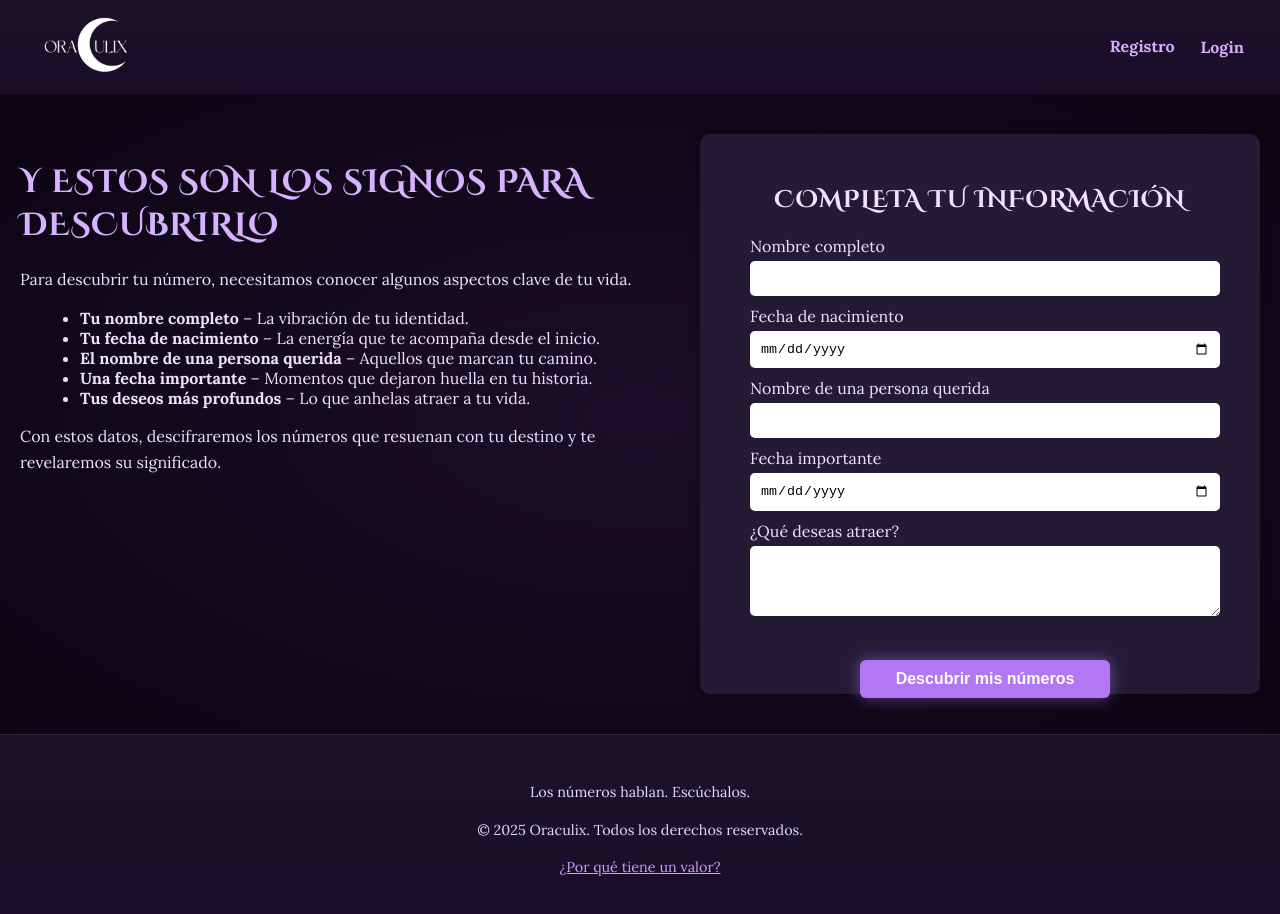
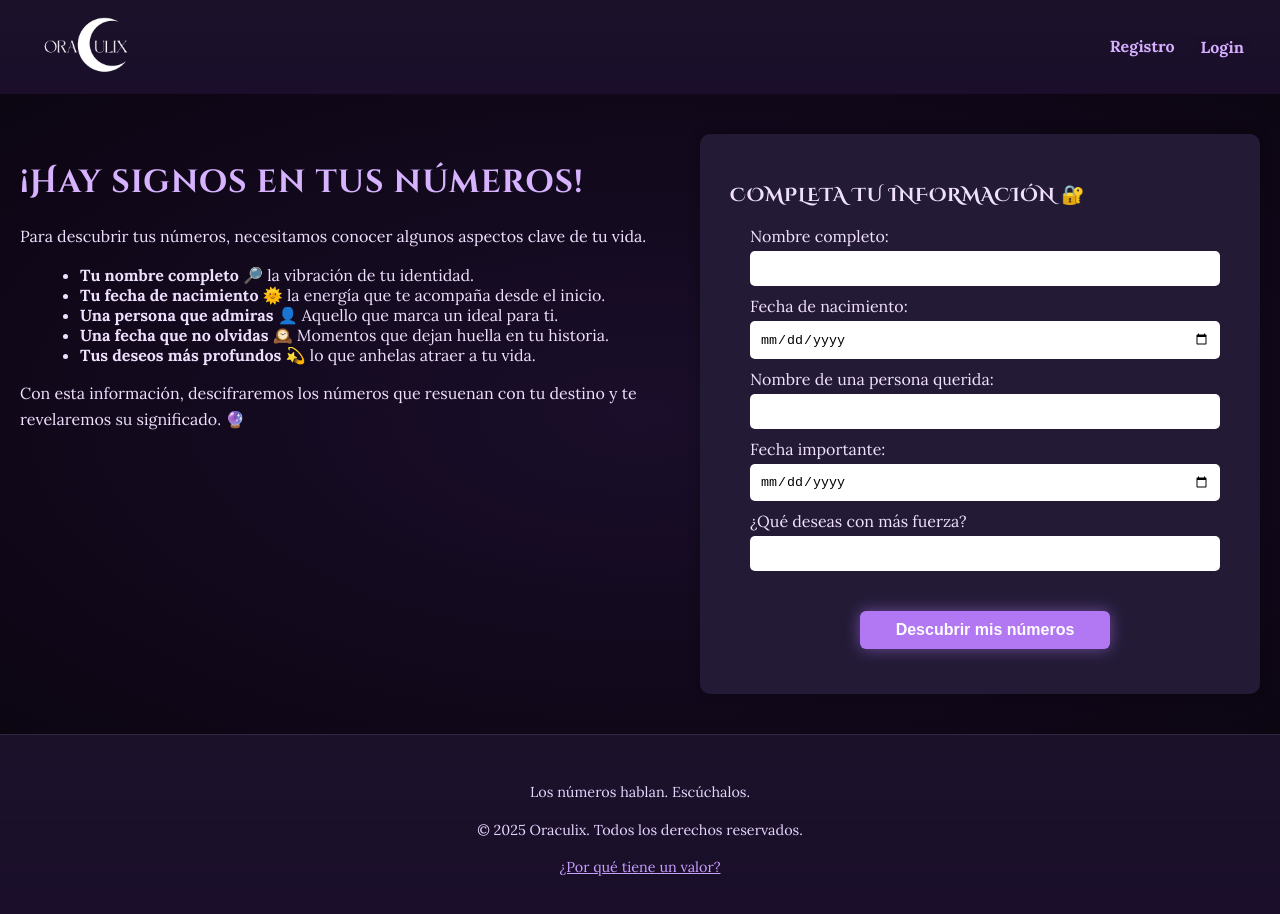
Before and after one commit to HectorAmpuero/oraculix, a React (Vite) app in the folder frontend/: page /formulario in a window 1280 px wide. Shown: the top 914 px of the page. Built offline with nearby package versions, Linux system fonts and the light colour scheme.

Commit message:
cambios json lectura

```diff
--- a/frontend/src/pages/Formulario.jsx
+++ b/frontend/src/pages/Formulario.jsx
@@ -4,14 +4,17 @@ import "../assets/styles.css";
 
 const Formulario = () => {
   const navigate = useNavigate();
-
   const [formData, setFormData] = useState({
     nombre: "",
     nacimiento: "",
-    personaQuerida: "",
+    personaObjetiva: "",
     fechaImportante: "",
-    deseos: "",
+    deseos: ""
   });
+
+  const handleChange = (e) => {
+    setFormData({ ...formData, [e.target.name]: e.target.value });
+  };
 
   const generarNumerosUnicos = (cantidad, max) => {
     const numeros = new Set();
@@ -20,10 +23,6 @@ const Formulario = () => {
       numeros.add(num);
     }
     return Array.from(numeros);
-  };
-
-  const handleChange = (e) => {
-    setFormData({ ...formData, [e.target.name]: e.target.value });
   };
 
   const handleSubmit = async (e) => {
@@ -39,8 +38,10 @@ const Formulario = () => {
     };
 
     try {
-      // Guardar los datos en localStorage (temporal)
-      localStorage.setItem("lecturaFormulario", JSON.stringify(payload));
+      // Guardar en localStorage (temporal)
+      localStorage.setItem("lecturaNumerologica", JSON.stringify(payload));
+      localStorage.setItem("resultadoNumerologico", JSON.stringify(numerosPrincipales));
+      localStorage.setItem("interpretacionNumerologica", "Querido Héctor, cada uno de estos números vibra con tu energía personal.");
 
       // Crear preferencia de Mercado Pago
       const response = await fetch("http://localhost:3001/api/pago/crear-preferencia", {
@@ -50,7 +51,7 @@ const Formulario = () => {
       const data = await response.json();
 
       if (data.id) {
-        // Redirigir al Checkout Pro de Mercado Pago
+        // Redirigir al Checkout de Mercado Pago
         window.location.href = `https://www.mercadopago.cl/checkout/v1/redirect?pref_id=${data.id}`;
       } else {
         alert("Hubo un error al generar el enlace de pago.");
@@ -64,35 +65,65 @@ const Formulario = () => {
   return (
     <div className="formulario-container">
       <div className="info-signos">
-        <h2>Y ESTOS SON LOS SIGNOS PARA DESCUBRIRLO</h2>
-        <p>Para descubrir tu número, necesitamos conocer algunos aspectos clave de tu vida.</p>
+        <h2>¡Hay signos en tus números!</h2>
+        <p>Para descubrir tus números, necesitamos conocer algunos aspectos clave de tu vida.</p>
         <ul>
-          <li><strong>Tu nombre completo</strong> – La vibración de tu identidad.</li>
-          <li><strong>Tu fecha de nacimiento</strong> – La energía que te acompaña desde el inicio.</li>
-          <li><strong>El nombre de una persona querida</strong> – Aquellos que marcan tu camino.</li>
-          <li><strong>Una fecha importante</strong> – Momentos que dejaron huella en tu historia.</li>
-          <li><strong>Tus deseos más profundos</strong> – Lo que anhelas atraer a tu vida.</li>
+          <li><strong>Tu nombre completo</strong> 🔎 la vibración de tu identidad.</li>
+          <li><strong>Tu fecha de nacimiento</strong> 🌞 la energía que te acompaña desde el inicio.</li>
+          <li><strong>Una persona que admiras</strong> 👤 Aquello que marca un ideal para ti.</li>
+          <li><strong>Una fecha que no olvidas</strong> 🕰️ Momentos que dejan huella en tu historia.</li>
+          <li><strong>Tus deseos más profundos</strong> 💫 lo que anhelas atraer a tu vida.</li>
         </ul>
-        <p>Con estos datos, descifraremos los números que resuenan con tu destino y te revelaremos su significado.</p>
+        <p>Con esta información, descifraremos los números que resuenan con tu destino y te revelaremos su significado. 🔮</p>
       </div>
 
       <form onSubmit={handleSubmit} className="formulario-box">
-        <h2>COMPLETA TU INFORMACIÓN</h2>
+        <h3>COMPLETA TU INFORMACIÓN 🔐</h3>
 
-        <label>Nombre completo</label>
-        <input type="text" name="nombre" value={formData.nombre} onChange={handleChange} required />
+        <label>Nombre completo:</label>
+        <input
+          type="text"
+          name="nombre"
+          value={formData.nombre}
+          onChange={handleChange}
+          required
+        />
 
-        <label>Fecha de nacimiento</label>
-        <input type="date" name="nacimiento" value={formData.nacimiento} onChange={handleChange} required />
+        <label>Fecha de nacimiento:</label>
+        <input
+          type="date"
+          name="nacimiento"
+          value={formData.nacimiento}
+          onChange={handleChange}
+          required
+        />
 
-        <label>Nombre de una persona querida</label>
-        <input type="text" name="personaQuerida" value={formData.personaQuerida} onChange={handleChange} required />
+        <label>Nombre de una persona querida:</label>
+        <input
+          type="text"
+          name="personaObjetiva"
+          value={formData.personaObjetiva}
+          onChange={handleChange}
+          required
+        />
 
-        <label>Fecha importante</label>
-        <input type="date" name="fechaImportante" value={formData.fechaImportante} onChange={handleChange} required />
+        <label>Fecha importante:</label>
+        <input
+          type="date"
+          name="fechaImportante"
+          value={formData.fechaImportante}
+          onChange={handleChange}
+          required
+        />
 
-        <label>¿Qué deseas atraer?</label>
-        <textarea name="deseos" value={formData.deseos} onChange={handleChange} required />
+        <label>¿Qué deseas con más fuerza?</label>
+        <input
+          type="text"
+          name="deseos"
+          value={formData.deseos}
+          onChange={handleChange}
+          required
+        />
 
         <button type="submit" className="btn">Descubrir mis números</button>
       </form>
--- a/frontend/src/pages/Resultados.jsx
+++ b/frontend/src/pages/Resultados.jsx
@@ -16,7 +16,7 @@ const Resultados = () => {
       if (lecturaRaw && resultadoRaw && interpretacionRaw) {
         const lectura = JSON.parse(lecturaRaw);
         const numeros = JSON.parse(resultadoRaw);
-        const interpretacion = JSON.parse(interpretacionRaw);
+        const interpretacion = interpretacionRaw; // sin JSON.parse
 
         setDatos(lectura);
         setNumeros(numeros);
@@ -41,37 +41,35 @@ const Resultados = () => {
 
   return (
     <div className={`resultados-container ${visible ? "visible" : "oculto"}`}>
-      <h2>¡Hola {datos.nombre.toUpperCase()}!</h2>
-      <p>Tu lectura numerológica está lista. Estos son tus números:</p>
+      <h2>Tu lectura numerológica está lista. Estos son tus números:</h2>
 
       <div className="numeros-section">
         <h3>NÚMEROS PRINCIPALES</h3>
         <div className="numeros">
-            {numeros.principales.map((num, index) => (
-              <span key={index}>{num}</span>
-               ))}
+          {numeros.map((num, index) => (
+            <span key={index}>{num}</span>
+          ))}
         </div>
-
       </div>
 
       <div className="numeros-section">
         <h3>NÚMEROS COMPLEMENTARIOS</h3>
         <div className="numeros">
-            {numeros.complementarios.map((num, index) => (
-              <span key={index}>{num}</span>
-            ))}
+          {datos.numerosComplementarios.map((num, index) => (
+            <span key={index}>{num}</span>
+          ))}
         </div>
       </div>
 
       <div className="interpretacion-box">
-        <h3>Tu mensaje personal:</h3>
+        <h3>Interpretación personal:</h3>
         <p>{interpretacion}</p>
       </div>
 
       <div className="mensaje-final">
-        <p>Cada uno de estos números vibra con tu energía personal.</p>
-        <p>Úsalos como guía, inspiración o simplemente como un impulso hacia lo que deseas.</p>
-        <p className="frase">✨ Confía en tus números. Confía en ti. ✨</p>
+        <p>🎴 La energía de estos números vibra con tu energía personal.</p>
+        <p>✨ Úsalos como guía, inspiración o simplemente como un impulso hacia lo que deseas.</p>
+        <p className="frase">💛 Confía en tus números. Confía en ti. 💛</p>
       </div>
     </div>
   );
```
